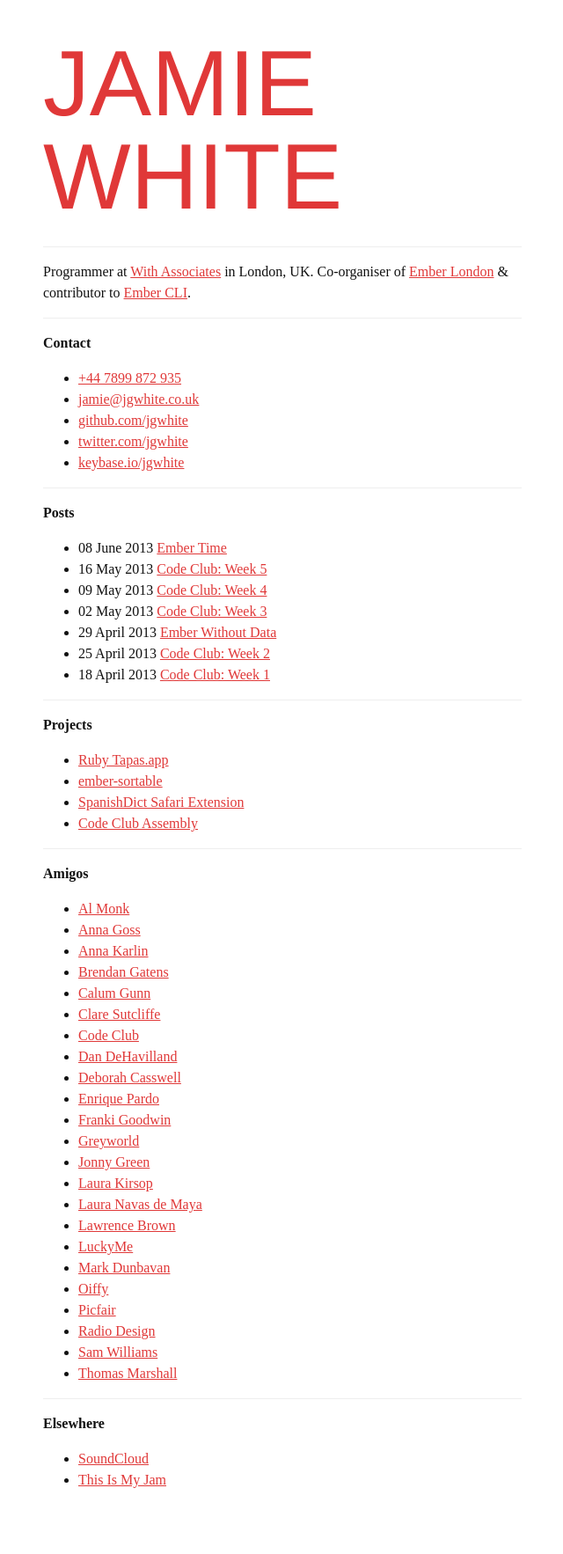
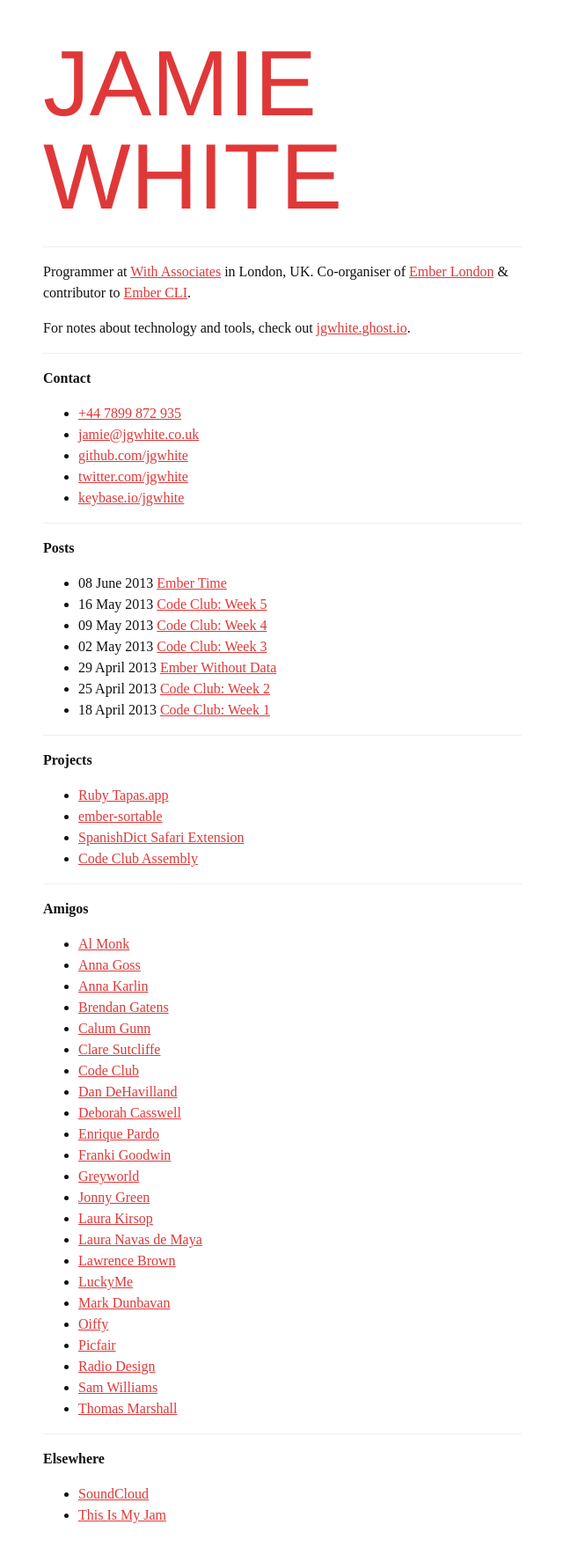
Before and after one commit to jgwhite/jgwhite.github.io, a Jekyll site: the page built from index.md, in a window 1280 px wide. Shown: the whole page at 88% size, without its empty margins (319-959 px from the left). Built offline with Jekyll 4.4.1, drawn with Linux system fonts in a browser that asks for light colours; some web fonts are replaced; before the commit the page ends 1726 px from its top, so only the background shows below that.

Commit message:
Add Ghost

```diff
--- a/index.md
+++ b/index.md
@@ -10,6 +10,8 @@
 Programmer at [With Associates](http://withassociates.com/) in London, UK.
 Co-organiser of [Ember London](http://emberlondon.com) &amp;
 contributor to [Ember CLI](http://ember-cli.com).
+
+For notes about technology and tools, check out [jgwhite.ghost.io](https://jgwhite.ghost.io).
 
 ---
 
```
